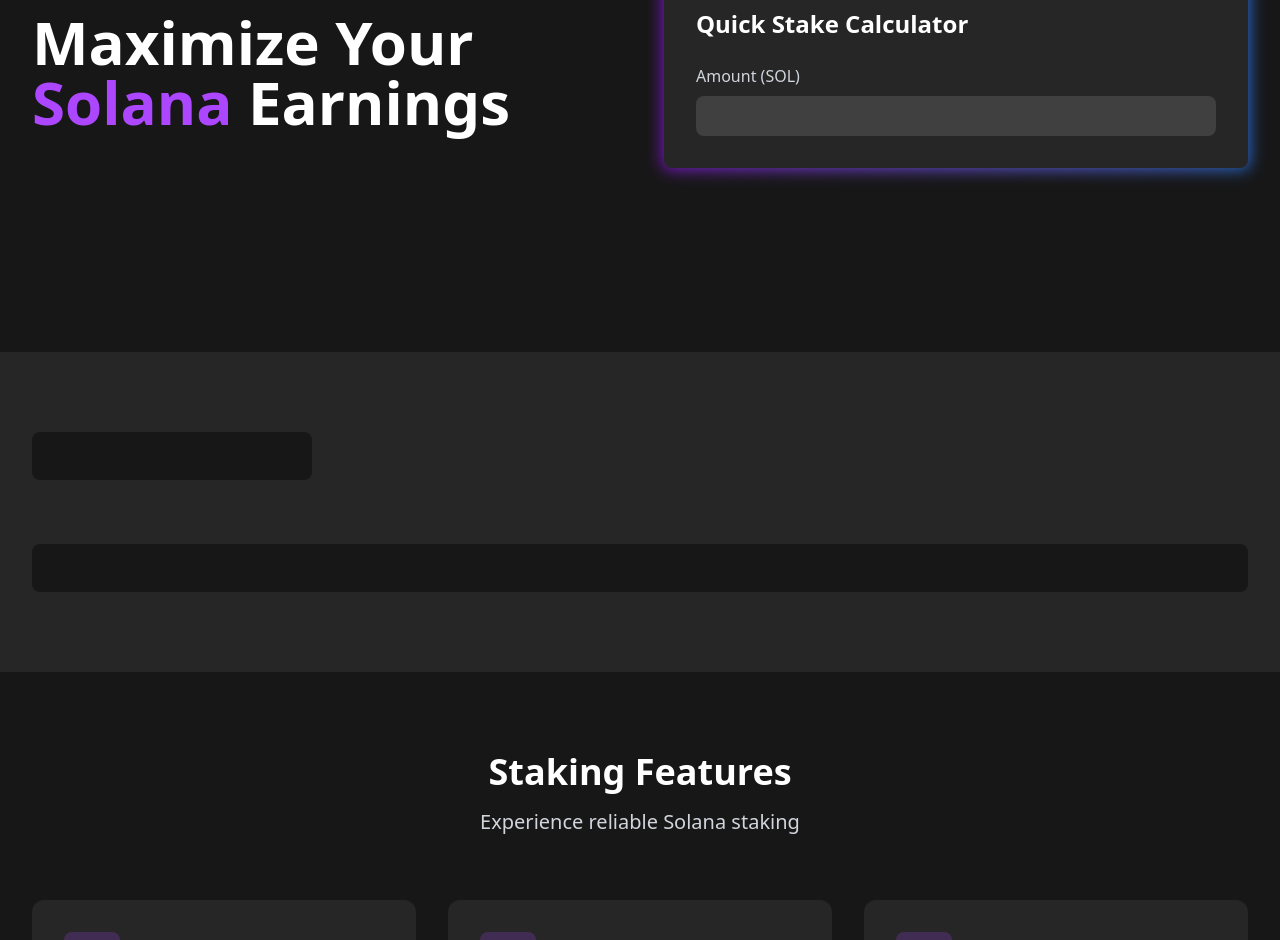
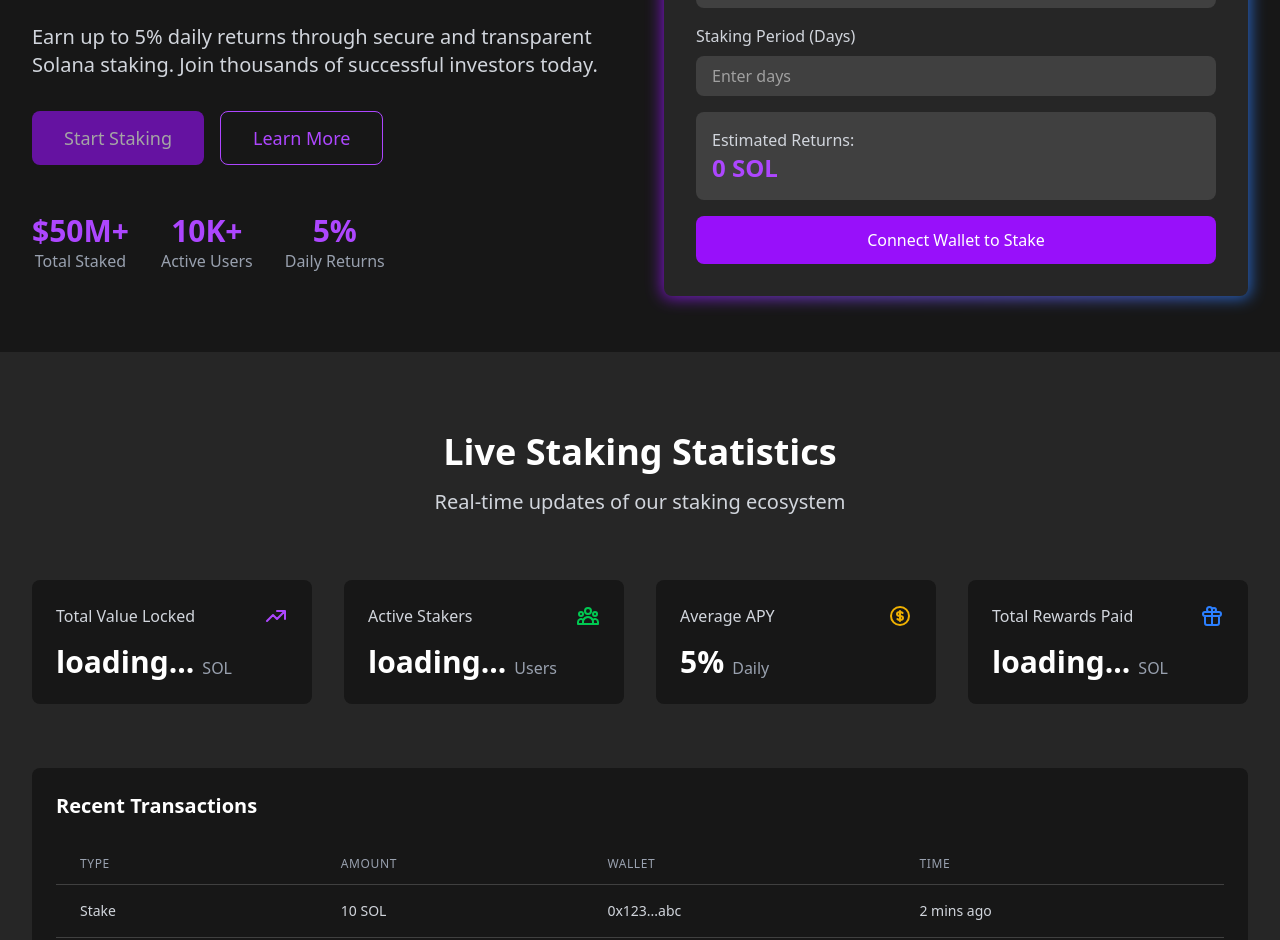
Before and after one commit to Lalitchaudhary01/blockchain, a React (Vite) app in the folder client/: page / in a window 1280 px wide. Shown: the part 272-1212 px from the top of the page. Built offline with nearby package versions, Linux system fonts and the light colour scheme.

Commit message:
build ui

```diff
--- a/client/src/App.jsx
+++ b/client/src/App.jsx
@@ -2,7 +2,7 @@
 import Hero from "./components/Hero";
 import LiveStats from "./components/LiveStats";
 import StakingFeatures from "./components/StakingFeatures";
-import ReferralProgram from "./components/ReferralProgram";
+// import ReferralProgram from "./components/ReferralProgram";
 import SecurityMeasures from "./components/SecurityMeasures";
 import UserGuide from "./components/UserGuide";
 import SupportSection from "./components/SupportSection";
@@ -16,7 +16,7 @@
         <Hero />
         <LiveStats />
         <StakingFeatures />
-        <ReferralProgram />
+        {/* <ReferralProgram /> */}
         <SecurityMeasures />
         <UserGuide />
         <SupportSection />
--- a/client/src/components/Hero.jsx
+++ b/client/src/components/Hero.jsx
@@ -8,7 +8,7 @@
   const calculateReturns = () => {
     const parsedAmount = parseFloat(amount) || 0;
     const parsedDays = parseInt(days) || 0;
-    const dailyRate = 0.05;
+    const dailyRate = 0.05; // 5% daily
     const calculatedReturns =
       parsedAmount * (1 + dailyRate) ** parsedDays - parsedAmount;
     setReturns(calculatedReturns.toFixed(2));
@@ -19,22 +19,51 @@
       <div className="max-w-7xl mx-auto px-4 sm:px-6 lg:px-8 min-h-[70vh] flex items-center">
         <div className="grid grid-cols-1 md:grid-cols-2 gap-12 items-center">
           {/* Left Content */}
-          <div className="space-y-8">
+          <div className="space-y-8 animate-fade-in-left">
             <h1 className="text-4xl md:text-6xl font-bold text-white">
               Maximize Your <span className="text-purple-500">Solana</span>{" "}
               Earnings
             </h1>
-            {/* ... Rest of hero content */}
+
+            <p className="text-xl text-gray-300">
+              Earn up to 5% daily returns through secure and transparent Solana
+              staking. Join thousands of successful investors today.
+            </p>
+
+            <div className="flex flex-col sm:flex-row gap-4">
+              <button className="bg-purple-600 hover:bg-purple-700 text-white px-8 py-3 rounded-lg text-lg font-medium transition-all duration-300 animate-pulse">
+                Start Staking
+              </button>
+              <button className="border border-purple-500 text-purple-500 hover:bg-purple-500 hover:text-white px-8 py-3 rounded-lg text-lg font-medium transition-all duration-300">
+                Learn More
+              </button>
+            </div>
+
+            <div className="flex gap-8 pt-4">
+              {[
+                { value: "$50M+", label: "Total Staked" },
+                { value: "10K+", label: "Active Users" },
+                { value: "5%", label: "Daily Returns" },
+              ].map((stat, index) => (
+                <div key={index} className="text-center">
+                  <h3 className="text-3xl font-bold text-purple-500">
+                    {stat.value}
+                  </h3>
+                  <p className="text-gray-400">{stat.label}</p>
+                </div>
+              ))}
+            </div>
           </div>
 
           {/* Calculator */}
-          <div className="relative">
-            <div className="absolute -inset-0.5 bg-gradient-to-r from-purple-600 to-blue-500 rounded-lg blur opacity-75 animate-tilt" />
+          <div className="relative animate-fade-in-right">
+            <div className="absolute -inset-0.5 bg-gradient-to-r from-purple-600 to-blue-500 rounded-lg blur opacity-75 group-hover:opacity-100 transition duration-1000 group-hover:duration-200 animate-tilt" />
             <div className="relative bg-neutral-800 rounded-lg p-8">
               <div className="space-y-6">
                 <h3 className="text-2xl font-bold text-white">
                   Quick Stake Calculator
                 </h3>
+
                 <div className="space-y-4">
                   <div>
                     <label className="text-gray-300 block mb-2">
@@ -48,9 +77,36 @@
                         calculateReturns();
                       }}
                       className="w-full bg-neutral-700 text-white rounded-lg px-4 py-2 focus:outline-none focus:ring-2 focus:ring-purple-500"
+                      placeholder="Enter SOL amount"
                     />
                   </div>
-                  {/* Days input and results */}
+
+                  <div>
+                    <label className="text-gray-300 block mb-2">
+                      Staking Period (Days)
+                    </label>
+                    <input
+                      type="number"
+                      value={days}
+                      onChange={(e) => {
+                        setDays(e.target.value);
+                        calculateReturns();
+                      }}
+                      className="w-full bg-neutral-700 text-white rounded-lg px-4 py-2 focus:outline-none focus:ring-2 focus:ring-purple-500"
+                      placeholder="Enter days"
+                    />
+                  </div>
+
+                  <div className="bg-neutral-700 rounded-lg p-4">
+                    <p className="text-gray-300">Estimated Returns:</p>
+                    <p className="text-2xl font-bold text-purple-500">
+                      {returns} SOL
+                    </p>
+                  </div>
+
+                  <button className="w-full bg-purple-600 hover:bg-purple-700 text-white px-6 py-3 rounded-lg font-medium transition-all duration-300">
+                    Connect Wallet to Stake
+                  </button>
                 </div>
               </div>
             </div>
--- a/client/src/components/LiveStats.jsx
+++ b/client/src/components/LiveStats.jsx
@@ -1,70 +1,202 @@
-import { useState, useEffect } from "react";
+import React from "react";
 
-export default function LiveStats() {
-  const [stats, setStats] = useState({
-    tvl: 0,
-    stakers: 0,
-    rewardsPaid: 0,
-    transactions: [],
-  });
-
-  useEffect(() => {
-    const updateStats = () => {
-      setStats({
-        tvl: Math.floor(Math.random() * (1000000 - 500000) + 500000),
-        stakers: Math.floor(Math.random() * (15000 - 8000) + 8000),
-        rewardsPaid: Math.floor(Math.random() * (200000 - 100000) + 100000),
-        transactions: generateTransactions(),
-      });
-    };
-
-    const interval = setInterval(updateStats, 5000);
-    updateStats(); // Initial call
-    return () => clearInterval(interval);
-  }, []);
-
-  const generateTransactions = () => {
-    // Transaction generation logic
-    return [...Array(5)].map(() => ({
-      type: ["Stake", "Unstake", "Reward"][Math.floor(Math.random() * 3)],
-      amount: (Math.random() * 100).toFixed(2),
-      wallet: `${Array(35)
-        .fill(0)
-        .map(() => Math.random().toString(36)[2])
-        .join("")}...`,
-      time: new Date(Date.now() - Math.random() * 3600000).toLocaleTimeString(),
-    }));
-  };
+const LiveStats = () => {
+  // Example transactions data - replace with real data from props/API
+  const transactions = [
+    {
+      type: "Stake",
+      amount: "10 SOL",
+      wallet: "0x123...abc",
+      time: "2 mins ago",
+    },
+    {
+      type: "Unstake",
+      amount: "5 SOL",
+      wallet: "0x456...def",
+      time: "5 mins ago",
+    },
+    {
+      type: "Reward",
+      amount: "0.5 SOL",
+      wallet: "0x789...ghi",
+      time: "10 mins ago",
+    },
+  ];
 
   return (
     <section id="liveStats" className="bg-neutral-800 py-20">
       <div className="max-w-7xl mx-auto px-4 sm:px-6 lg:px-8">
-        {/* Stats Grid */}
+        <div className="text-center mb-16 animate__animated animate__fadeIn">
+          <h2 className="text-4xl font-bold text-white mb-4">
+            Live Staking Statistics
+          </h2>
+          <p className="text-gray-300 text-xl">
+            Real-time updates of our staking ecosystem
+          </p>
+        </div>
+
         <div className="grid grid-cols-1 md:grid-cols-2 lg:grid-cols-4 gap-8">
-          {[
-            { title: "Total Value Locked", value: stats.tvl, suffix: "SOL" },
-            // ... other stats
-          ].map((stat, index) => (
+          {/* TVL Card */}
+          <div className="bg-neutral-900 rounded-lg p-6 animate__animated animate__fadeInUp">
+            <div className="flex items-center justify-between mb-4">
+              <h3 className="text-gray-300">Total Value Locked</h3>
+              <span className="text-purple-500">
+                <svg
+                  className="w-6 h-6"
+                  fill="none"
+                  stroke="currentColor"
+                  viewBox="0 0 24 24"
+                >
+                  <path
+                    strokeLinecap="round"
+                    strokeLinejoin="round"
+                    strokeWidth="2"
+                    d="M13 7h8m0 0v8m0-8l-8 8-4-4-6 6"
+                  />
+                </svg>
+              </span>
+            </div>
+            <div className="flex items-end">
+              <span className="text-3xl font-bold text-white">loading...</span>
+              <span className="text-gray-400 ml-2">SOL</span>
+            </div>
+          </div>
+
+          {/* Active Stakers Card */}
           <div
-              key={stat.title}
-              className="bg-neutral-900 rounded-lg p-6 animate-fade-in"
+            className="bg-neutral-900 rounded-lg p-6 animate__animated animate__fadeInUp"
+            style={{ animationDelay: "0.2s" }}
           >
-              {/* Stat content */}
+            <div className="flex items-center justify-between mb-4">
+              <h3 className="text-gray-300">Active Stakers</h3>
+              <span className="text-green-500">
+                <svg
+                  className="w-6 h-6"
+                  fill="none"
+                  stroke="currentColor"
+                  viewBox="0 0 24 24"
+                >
+                  <path
+                    strokeLinecap="round"
+                    strokeLinejoin="round"
+                    strokeWidth="2"
+                    d="M17 20h5v-2a3 3 0 00-5.356-1.857M17 20H7m10 0v-2c0-.656-.126-1.283-.356-1.857M7 20H2v-2a3 3 0 015.356-1.857M7 20v-2c0-.656.126-1.283.356-1.857m0 0a5.002 5.002 0 019.288 0M15 7a3 3 0 11-6 0 3 3 0 016 0zm6 3a2 2 0 11-4 0 2 2 0 014 0zM7 10a2 2 0 11-4 0 2 2 0 014 0z"
+                  />
+                </svg>
+              </span>
             </div>
-          ))}
+            <div className="flex items-end">
+              <span className="text-3xl font-bold text-white">loading...</span>
+              <span className="text-gray-400 ml-2">Users</span>
+            </div>
+          </div>
+
+          {/* APY Card */}
+          <div
+            className="bg-neutral-900 rounded-lg p-6 animate__animated animate__fadeInUp"
+            style={{ animationDelay: "0.4s" }}
+          >
+            <div className="flex items-center justify-between mb-4">
+              <h3 className="text-gray-300">Average APY</h3>
+              <span className="text-yellow-500">
+                <svg
+                  className="w-6 h-6"
+                  fill="none"
+                  stroke="currentColor"
+                  viewBox="0 0 24 24"
+                >
+                  <path
+                    strokeLinecap="round"
+                    strokeLinejoin="round"
+                    strokeWidth="2"
+                    d="M12 8c-1.657 0-3 .895-3 2s1.343 2 3 2 3 .895 3 2-1.343 2-3 2m0-8c1.11 0 2.08.402 2.599 1M12 8V7m0 1v8m0 0v1m0-1c-1.11 0-2.08-.402-2.599-1M21 12a9 9 0 11-18 0 9 9 0 0118 0z"
+                  />
+                </svg>
+              </span>
+            </div>
+            <div className="flex items-end">
+              <span className="text-3xl font-bold text-white">5%</span>
+              <span className="text-gray-400 ml-2">Daily</span>
+            </div>
+          </div>
+
+          {/* Rewards Card */}
+          <div
+            className="bg-neutral-900 rounded-lg p-6 animate__animated animate__fadeInUp"
+            style={{ animationDelay: "0.6s" }}
+          >
+            <div className="flex items-center justify-between mb-4">
+              <h3 className="text-gray-300">Total Rewards Paid</h3>
+              <span className="text-blue-500">
+                <svg
+                  className="w-6 h-6"
+                  fill="none"
+                  stroke="currentColor"
+                  viewBox="0 0 24 24"
+                >
+                  <path
+                    strokeLinecap="round"
+                    strokeLinejoin="round"
+                    strokeWidth="2"
+                    d="M12 8v13m0-13V6a2 2 0 112 2h-2zm0 0V5.5A2.5 2.5 0 109.5 8H12zm-7 4h14M5 12a2 2 0 110-4h14a2 2 0 110 4M5 12v7a2 2 0 002 2h10a2 2 0 002-2v-7"
+                  />
+                </svg>
+              </span>
+            </div>
+            <div className="flex items-end">
+              <span className="text-3xl font-bold text-white">loading...</span>
+              <span className="text-gray-400 ml-2">SOL</span>
+            </div>
+          </div>
         </div>
 
         {/* Transactions Table */}
-        <div className="mt-16 bg-neutral-900 rounded-lg p-6">
+        <div className="mt-16 bg-neutral-900 rounded-lg p-6 animate__animated animate__fadeInUp">
+          <h3 className="text-xl font-bold text-white mb-6">
+            Recent Transactions
+          </h3>
+          <div className="overflow-x-auto">
             <table className="min-w-full divide-y divide-neutral-700">
-            <tbody className="divide-y divide-neutral-700">
-              {stats.transactions.map((txn, index) => (
-                <tr key={index}>{/* Transaction row */}</tr>
+              <thead>
+                <tr>
+                  <th className="px-6 py-3 text-left text-xs font-medium text-gray-400 uppercase tracking-wider">
+                    Type
+                  </th>
+                  <th className="px-6 py-3 text-left text-xs font-medium text-gray-400 uppercase tracking-wider">
+                    Amount
+                  </th>
+                  <th className="px-6 py-3 text-left text-xs font-medium text-gray-400 uppercase tracking-wider">
+                    Wallet
+                  </th>
+                  <th className="px-6 py-3 text-left text-xs font-medium text-gray-400 uppercase tracking-wider">
+                    Time
+                  </th>
+                </tr>
+              </thead>
+              <tbody className="divide-y divide-neutral-700 transactions-list">
+                {transactions.map((transaction, index) => (
+                  <tr key={index}>
+                    <td className="px-6 py-4 whitespace-nowrap text-sm text-gray-300">
+                      {transaction.type}
+                    </td>
+                    <td className="px-6 py-4 whitespace-nowrap text-sm text-gray-300">
+                      {transaction.amount}
+                    </td>
+                    <td className="px-6 py-4 whitespace-nowrap text-sm text-gray-300">
+                      {transaction.wallet}
+                    </td>
+                    <td className="px-6 py-4 whitespace-nowrap text-sm text-gray-300">
+                      {transaction.time}
+                    </td>
+                  </tr>
                 ))}
               </tbody>
             </table>
           </div>
         </div>
+      </div>
     </section>
   );
-}
+};
+
+export default LiveStats;
--- a/client/src/components/Navbar.jsx
+++ b/client/src/components/Navbar.jsx
@@ -37,7 +37,7 @@
 
           <div className="flex items-center gap-4">
             <button className="bg-purple-600 hover:bg-purple-700 text-white px-4 py-2 rounded-lg text-sm font-medium animate-pulse">
-              Connect Wallet
+              Login
             </button>
             <button
               className="md:hidden p-2 rounded-md text-gray-400 hover:text-white hover:bg-neutral-800"
```
Lines whose indentation alone changed are shown as unchanged.
